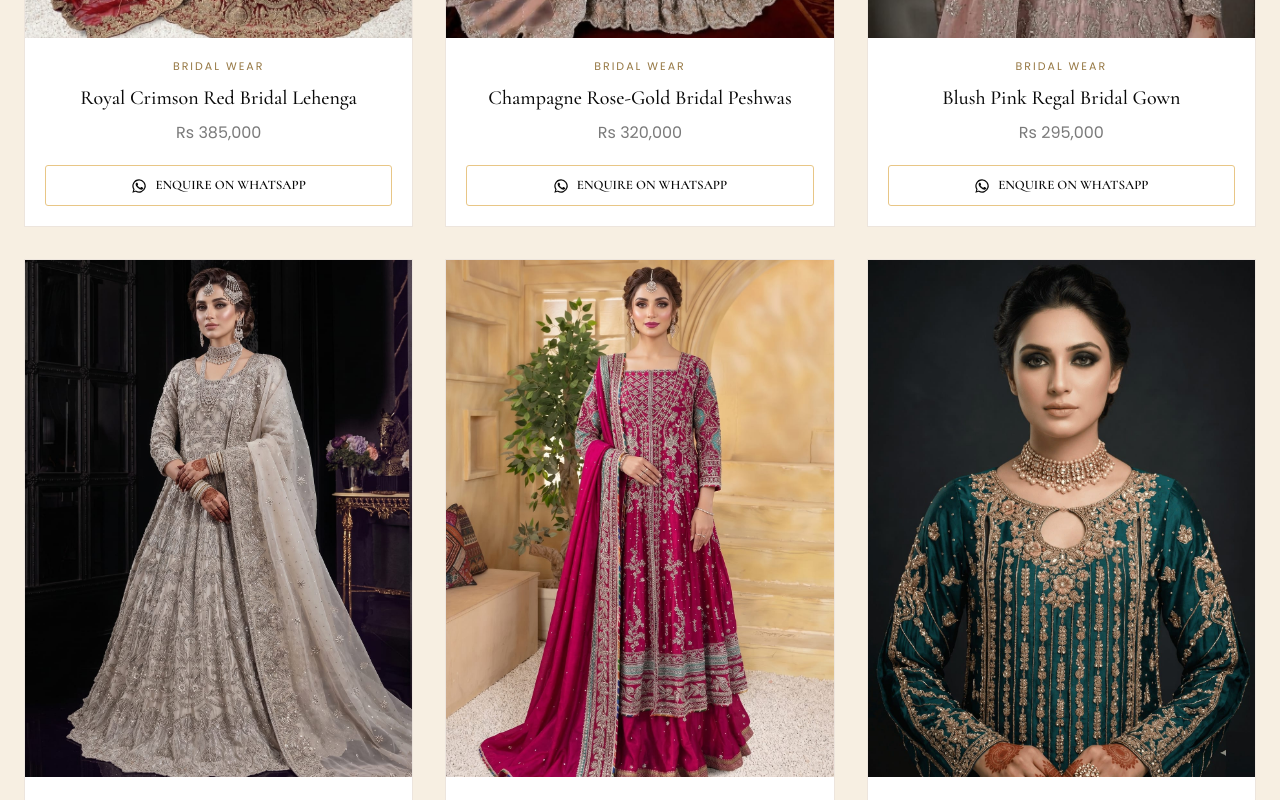
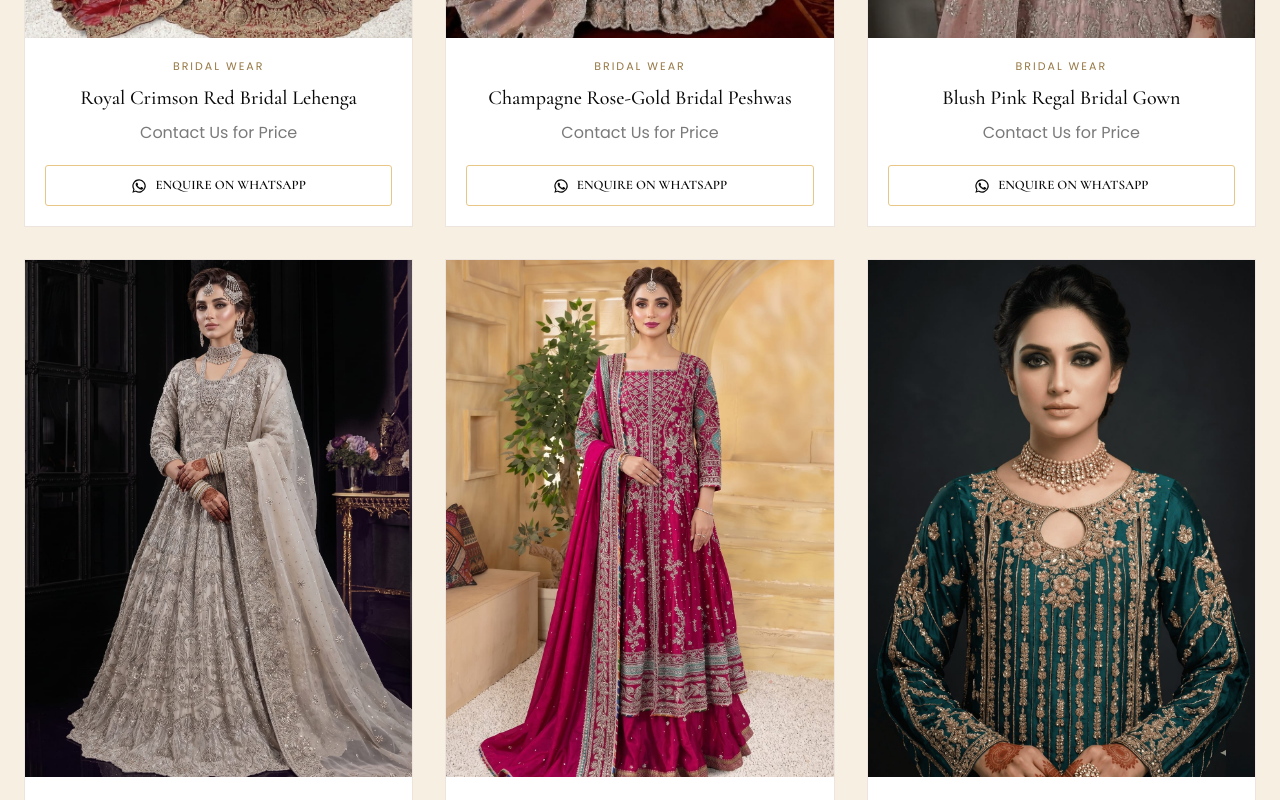
Before and after one commit to Ahmadprofessional/fazalzari-clone, a Next.js app: page /products in a window 1280 px wide. Shown: the part 880-1680 px from the top of the page. Built offline with nearby package versions, Linux system fonts and the light colour scheme.

Commit message:
Hide product prices and show Contact Us for Price instead

```diff
--- a/src/app/products/[slug]/page.tsx
+++ b/src/app/products/[slug]/page.tsx
@@ -27,11 +27,11 @@ export async function generateMetadata({
   const price = formatPrice(product.price);
 
   return {
-    title: `${product.name} — Rs ${price}`,
+    title: `${product.name}`,
     description: product.description.slice(0, 160),
     alternates: { canonical: `/products/${product.slug}` },
     openGraph: {
-      title: `${product.name} — Rs ${price} | Fazal Zari`,
+      title: `${product.name} | Fazal Zari`,
       description: product.description.slice(0, 200),
       url: `${BASE_URL}/products/${product.slug}`,
       images: product.images.map((img) => ({
@@ -137,7 +137,7 @@ export default async function ProductDetailPage({
                 {product.name}
               </h1>
               <p className="font-sans text-xl sm:text-2xl text-body-gray">
-                Rs {price}
+                Contact Us for Price
               </p>
 
               <ul className="flex flex-col gap-2 border-y border-gold-border/40 py-5">
@@ -162,7 +162,7 @@ export default async function ProductDetailPage({
 
               <WhatsAppButton
                 variant="inline"
-                message={`Hi, I'm interested in the ${product.name} (Rs ${price}).`}
+                message={`Hi, I'm interested in the ${product.name}. Could you please share the price?`}
                 label="Enquire on WhatsApp"
                 className="mt-4 inline-flex w-full sm:w-fit items-center justify-center gap-2 rounded-[3px] border-[1.6px] border-gold-light px-6 sm:px-8 py-3 sm:py-3.5 font-serif text-[14px] sm:text-[15px] font-semibold uppercase text-ink transition-all duration-300 ease-in-out hover:bg-gold-light"
               />
--- a/src/components/ProductCard.tsx
+++ b/src/components/ProductCard.tsx
@@ -35,11 +35,11 @@ export default function ProductCard({ product }: { product: Product }) {
           {product.name}
         </Link>
         <span className="font-sans text-base text-body-gray">
-          Rs {price}
+          Contact Us for Price
         </span>
         <WhatsAppButton
           variant="inline"
-          message={`Hi, I'm interested in the ${product.name} (Rs ${price}).`}
+          message={`Hi, I'm interested in the ${product.name}. Could you please share the price?`}
           label="Enquire on WhatsApp"
           className="mt-3 inline-flex items-center justify-center gap-2 rounded-[3px] border-[1.6px] border-gold-light px-5 py-2.5 font-serif text-[13px] font-semibold uppercase text-ink transition-all duration-300 ease-in-out hover:bg-gold-light"
         />
```
